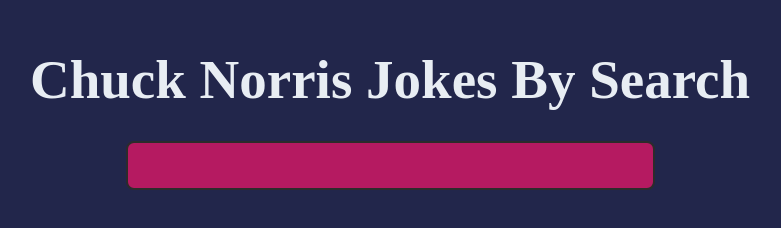
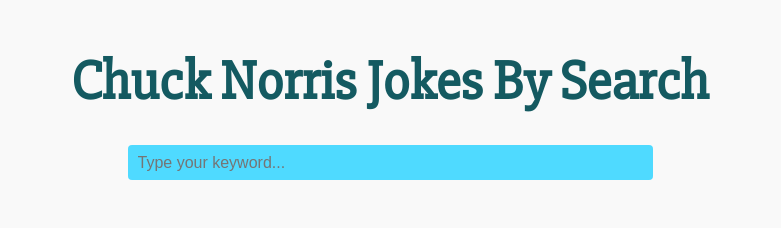
Before and after one commit to GalitSha/chuck-norris, a website: page index.html in a window 1280 px wide. Shown: the whole page, without its empty margins (250-1031 px from the left). Drawn offline with nearby package versions, Linux system fonts and the light colour scheme; no server answers.

Commit message:
change overall colors

```diff
--- a/chuck_norris.css
+++ b/chuck_norris.css
@@ -1,19 +1,19 @@
 :root {
-    --main-bg-color: #22264b;
+    --main-bg-color: #f9f9f9;
     --color-one: #e8edf3;
-    --color-two: #b51a61;
+    --color-two: #4fdaff;
+
 }
 
 body {
     background: var(--main-bg-color);
-
+    font-family: 'Slabo 27px', serif;
 }
 
 #title {
     text-align: center;
     font-size: 55px;
-    /*color: #e8edf3;*/
-    color: var(--color-one);
+    color: #145a61;
     padding-top: 40px;
     font-weight: bolder;
 }
@@ -28,12 +28,12 @@
     margin: 30px 0 30px 0;
     padding: 10px;
     background: var(--color-two);
-    border: 2px solid #2c2c2c;
+    border: 0;
     width: 505px;
-    height: 25px;
-    border-radius: 8px;
-    font-size: 20px;
-    font-weight: bold;
+    height: 15px;
+    border-radius: 4px;
+    font-size: 16px;
+
 }
 
 .grids-container {
@@ -43,21 +43,21 @@
     padding: 0 40px;
     height: 700px;
 
-
 }
 
 .grid {
     grid-auto-columns: auto;
+
 }
 
 .jokeclass {
 
     background: var(--color-one);
     padding: 20px;
-    border-top:  var(--color-two)  solid 15px;
+    border-top: var(--color-two) solid 8px;
     color: black;
-    /*border-radius: 5px;*/
+    border-radius: 0 26px;
     font-size: 20px;
     font-weight: bold;
-
+    box-shadow: 0 0px 0px 0 rgba(0, 0, 0, 0.34), 0 6px 20px 0 rgba(0, 0, 0, 0.19);
 }
--- a/chuck_norris.js
+++ b/chuck_norris.js
@@ -9,8 +9,8 @@
   });
 
   // First call when page load
-  let query = document.getElementById("textbox").value;
-  getAllEvents(query);
+  //let query = document.getElementById("textbox").value;
+  //getAllEvents(query);
 
 }
 
--- a/index.html
+++ b/index.html
@@ -7,14 +7,12 @@
     <link href="chuck_norris.css" type="text/css" rel="stylesheet"/>
     <link rel="stylesheet"
           href="https://cdn.jsdelivr.net/npm/animate.css@3.5.2/animate.min.css">
-    <!-- or -->
-    <link rel="stylesheet"
-          href="https://cdnjs.cloudflare.com/ajax/libs/animate.css/3.5.2/animate.min.css">
+    <link href="https://fonts.googleapis.com/css?family=Slabo+27px" rel="stylesheet">
 </head>
 <body>
 <div id="title">Chuck Norris Jokes By Search</div>
 <div class="search-container">
-    <input type="text" id="textbox"/>
+    <input type="text" id="textbox" placeholder="Type your keyword..." />
 </div>
 <div class="grids-container">
     <div class="grid"></div>
```
